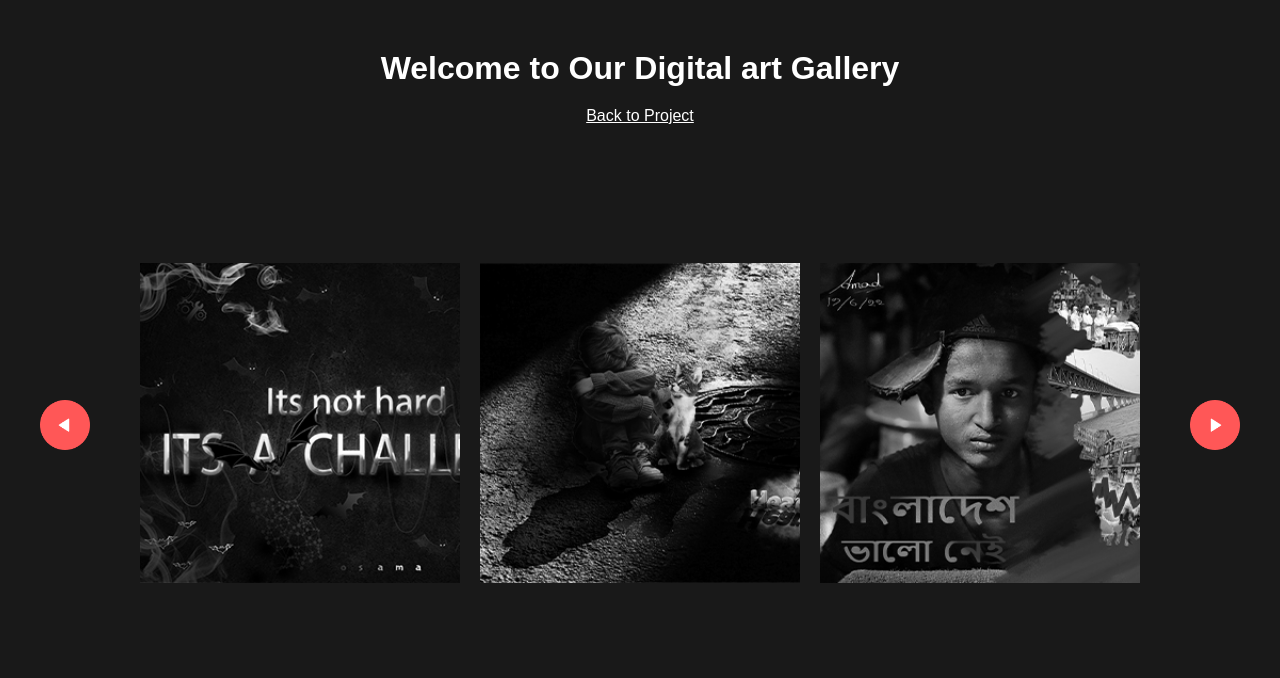
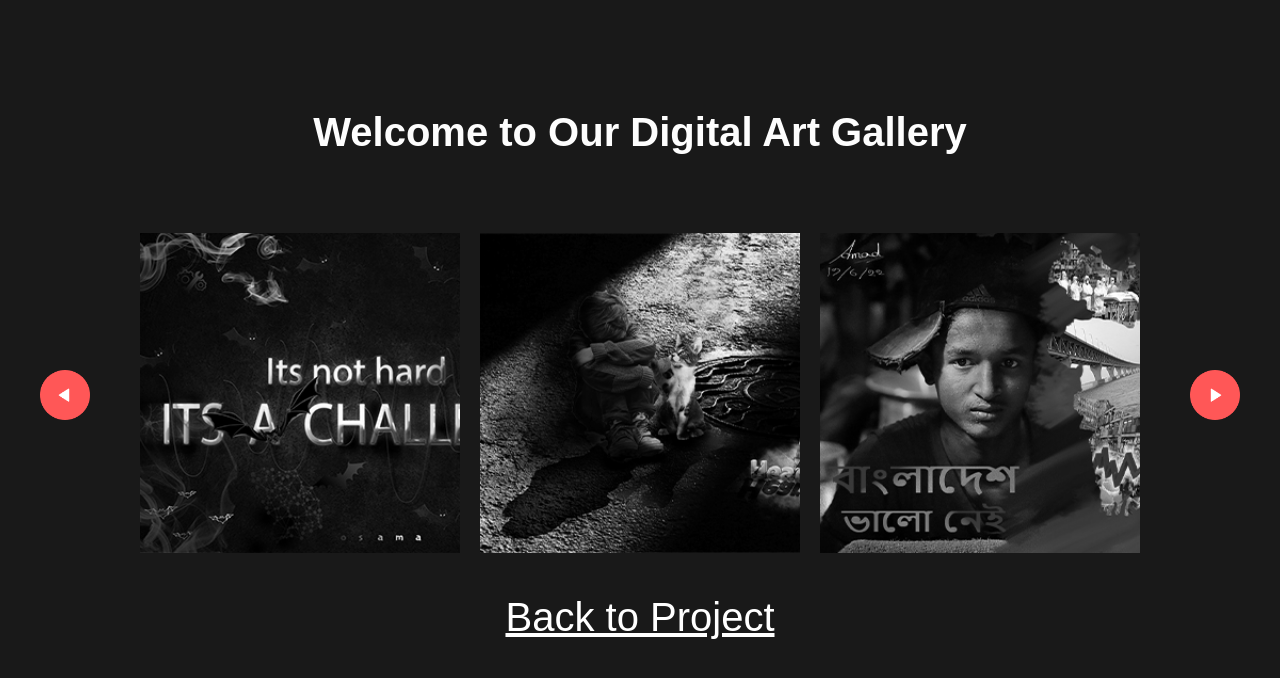
Before and after one commit to THEmad71/Gallery, a plain HTML site: page index.html in a window 1280 px wide. Drawn offline with Linux system fonts and the light colour scheme; files whose address does not match are found by name.

Commit message:
button niye kaj

```diff
--- a/index.html
+++ b/index.html
@@ -9,8 +9,9 @@
     <script src="js/lightbox-plus-jquery.min.js"></script>
 </head>
 <body>
-    <h1>Welcome to Our <span class="highlight">Digital art</span> Gallery</h1>
-    <a href="pore add kore nibo" class="back-button">Back to Project</a>
+    <h1 class="highlight">Welcome to Our Digital Art Gallery</h1>
+
+
     <div class="gallery-wrap">
         <img src="digital_art/back.png" id="backBtn">
         <div class="gallery">
@@ -45,6 +46,7 @@
         </div>
         <img src="digital_art/next.png" id="nextBtn">
     </div>
+    <a href="pore add kore nibo" class="back-button">Back to Project</a>
 
     <script>
         let scrollContainer = document.querySelector(".gallery");
--- a/style.css
+++ b/style.css
@@ -17,10 +17,15 @@ h1 {
 }
 
 h1:hover {
-    color: #00ffff;
+    color: #00d8d8;
 }
 .highlight {
-    animation: fadeIn 1.5s ease forwards;
+
+    animation: fadeIn 5.5s ease forwards;
+    font-size: 40px;
+    position: relative;
+    top: 60px;
+
 }
 
 @keyframes fadeIn {
@@ -30,11 +35,15 @@ h1:hover {
 .back-button {
     display: block;
     text-align: center;
-    margin-top: 20px;
+    position: relative;
+    top: -100px;
     transition: color 0.1s ease;
     cursor: pointer;
     color: white;
+    font-size: 40px;
+
 }
+
 .back-button:hover {
     color: #00ffff;
 }
@@ -71,6 +80,7 @@ h1:hover {
     justify-content: center;
     margin: 10% auto;
 }
+
 
 #backBtn,
 #nextBtn {
```
